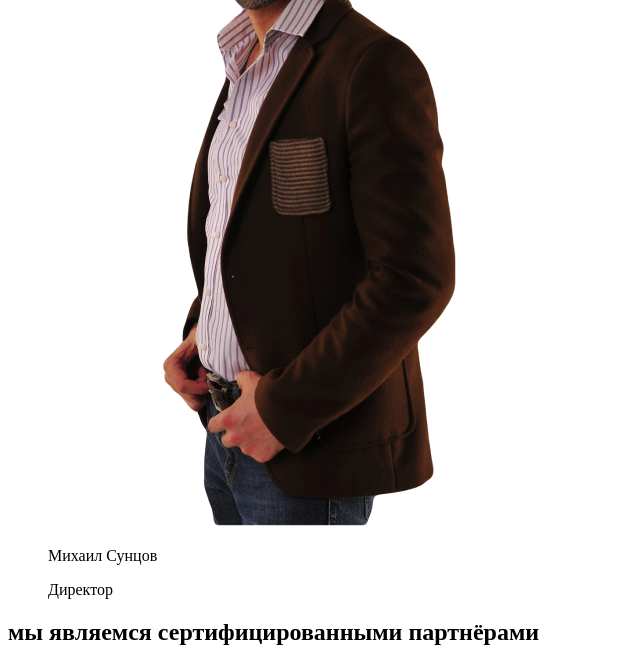
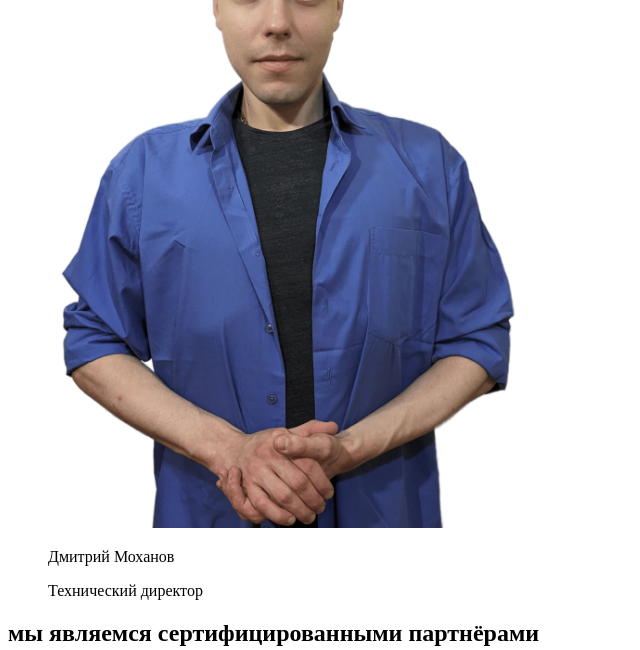
Before and after one commit to mike-prybytkin/site-vtop3, a website: page src/index.html in a window 1280 px wide. Shown: the part 3687-4337 px from the top of the page, without its empty margins (0-640 px from the left). Drawn offline with Linux system fonts and the light colour scheme.

Commit message:
refactor: add fade-effect to promo-swiper

```diff
--- a/src/index.html
+++ b/src/index.html
@@ -827,10 +827,10 @@
                 </div>
                 <div class="swiper-slide">
                   <figure class="promo-swiper__content">
-                    <img class="promo-swiper__img" src="./assets/png/team/mihail-suncov.png" alt="mihail-suncov">
+                    <img class="promo-swiper__img" src="./assets/png/team/dmitriy-mohanov.png" alt="mihail-suncov">
                     <figcaption class="promo-swiper__info">
-                      <p class="promo-swiper__name">Михаил Сунцов</p>
-                      <p class="promo-swiper__position">Директор</p>
+                      <p class="promo-swiper__name">Дмитрий Моханов</p>
+                      <p class="promo-swiper__position">Технический директор</p>
                     </figcaption>
                   </figure>
                 </div>
--- a/src/style/vendors/_swiper.scss
+++ b/src/style/vendors/_swiper.scss
@@ -2,3 +2,4 @@
 @import '/node_modules/swiper/modules/navigation.scss';
 @import '/node_modules/swiper/modules/grid.scss';
 @import '/node_modules/swiper/modules/free-mode.scss';
+@import '/node_modules/swiper/modules/effect-fade.scss';
```
Also changed, not shown: src/script/promo-swipew/promo-swiper.js (+5 -3 lines), src/assets/png/team/dmitriy-mohanov.png (added).
